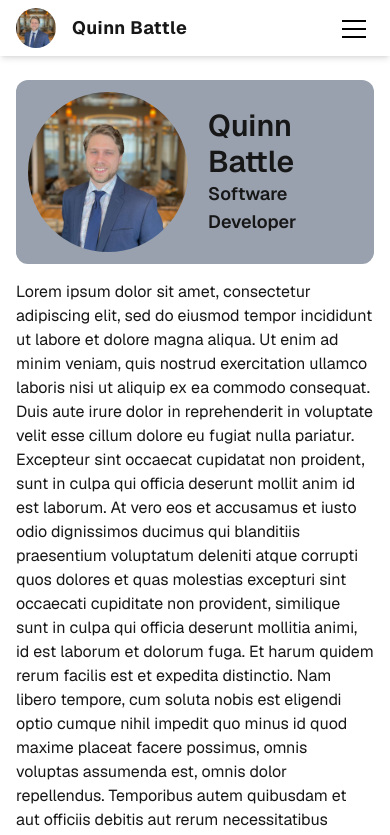
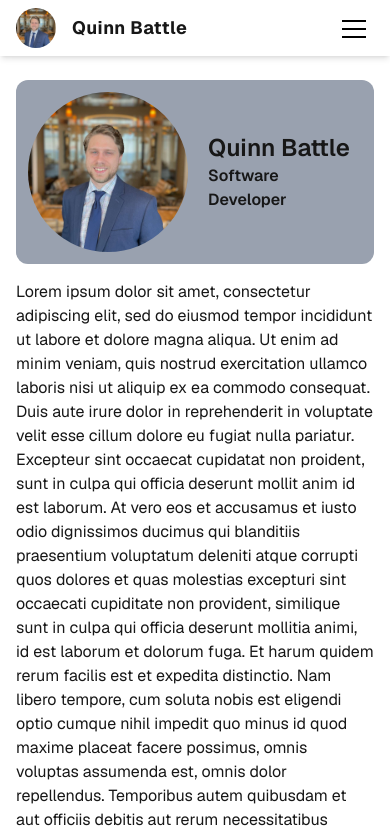
Before and after one commit to q-bat/portfolio, a Next.js app: page / in a window 390 px wide. Shown: the top 835 px of the page. Built offline with nearby package versions, Linux system fonts and the light colour scheme.

Commit message:
hopefully this works

```diff
--- a/src/app/page.tsx
+++ b/src/app/page.tsx
@@ -57,8 +57,8 @@ export default function Home() {
               loading="eager"
             />
             <div className="flex flex-col justify-center items-center w-full h-full p-3">
-              <span className="text-3xl sm:text-4xl font-semibold">Quinn Battle</span>
-              <span className="text-lg font-semibold">Software Developer</span>
+              <span className="text-2xl sm:text-4xl font-semibold">Quinn Battle</span>
+              <span className="text-md font-semibold">Software Developer</span>
             </div>
           </div>
           <div>
```
